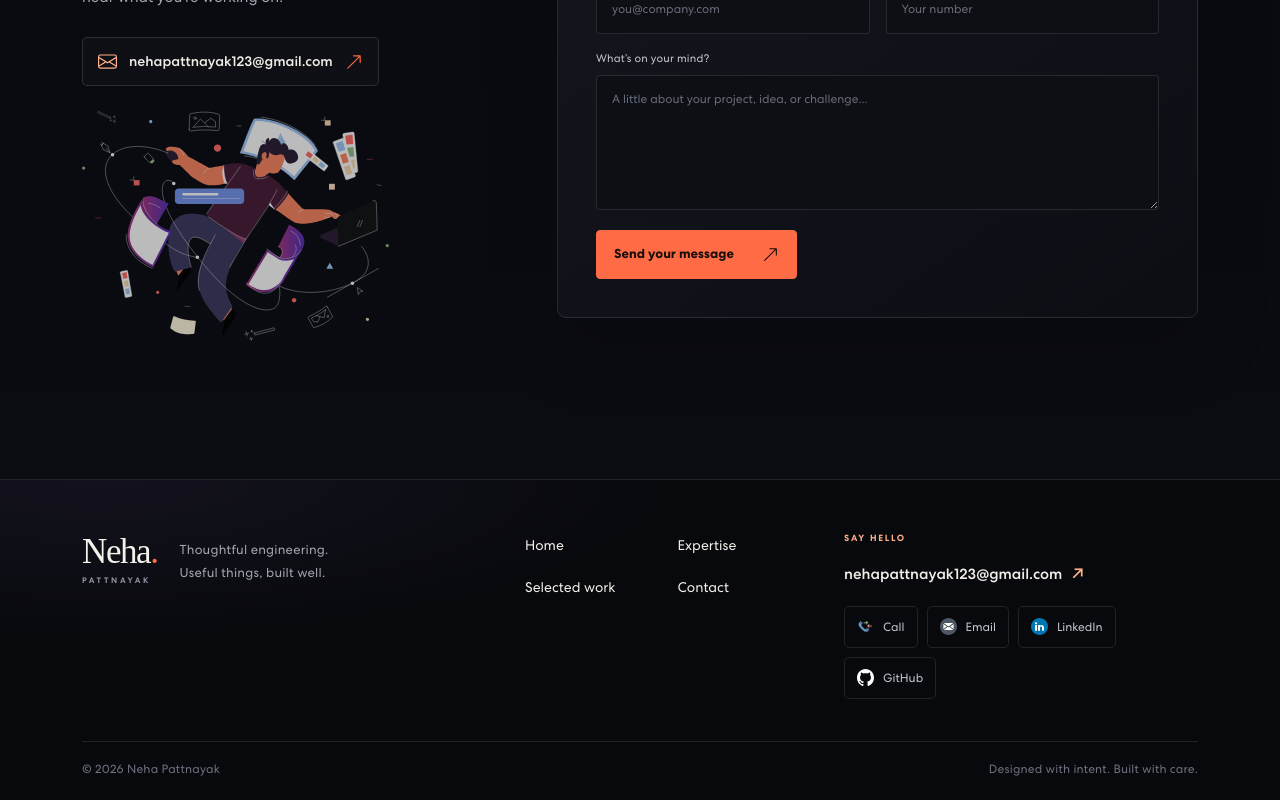
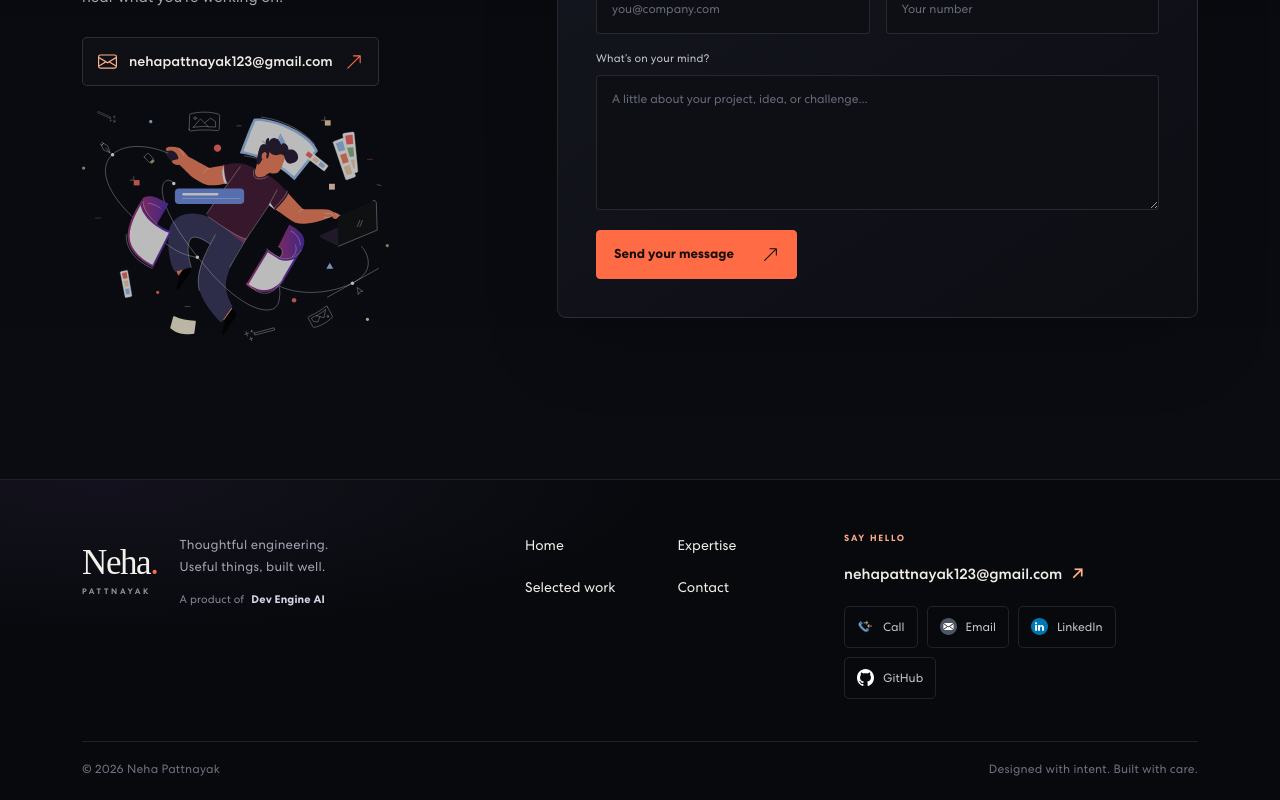
Before and after one commit to Neha9826/My-Portfolio, a React (Create React App) app: page / in a window 1280 px wide. Shown: the part 5007-5807 px from the top of the page. Built offline with nearby package versions, Linux system fonts and the light colour scheme.

Commit message:
Add Dev Engine AI footer credit

```diff
--- a/src/components/Footer.js
+++ b/src/components/Footer.js
@@ -13,7 +13,10 @@ export const Footer = () => (
             <span className="signature-word">Neha<span className="signature-period">.</span></span>
             <span className="signature-surname">PATTNAYAK</span>
           </a>
-          <p>Thoughtful engineering.<br />Useful things, built well.</p>
+          <div className="footer-brand-copy">
+            <p>Thoughtful engineering.<br />Useful things, built well.</p>
+            <span className="footer-company-credit">A product of <strong>Dev Engine AI</strong></span>
+          </div>
         </div>
 
         <nav className="footer-nav" aria-label="Footer navigation">
```
